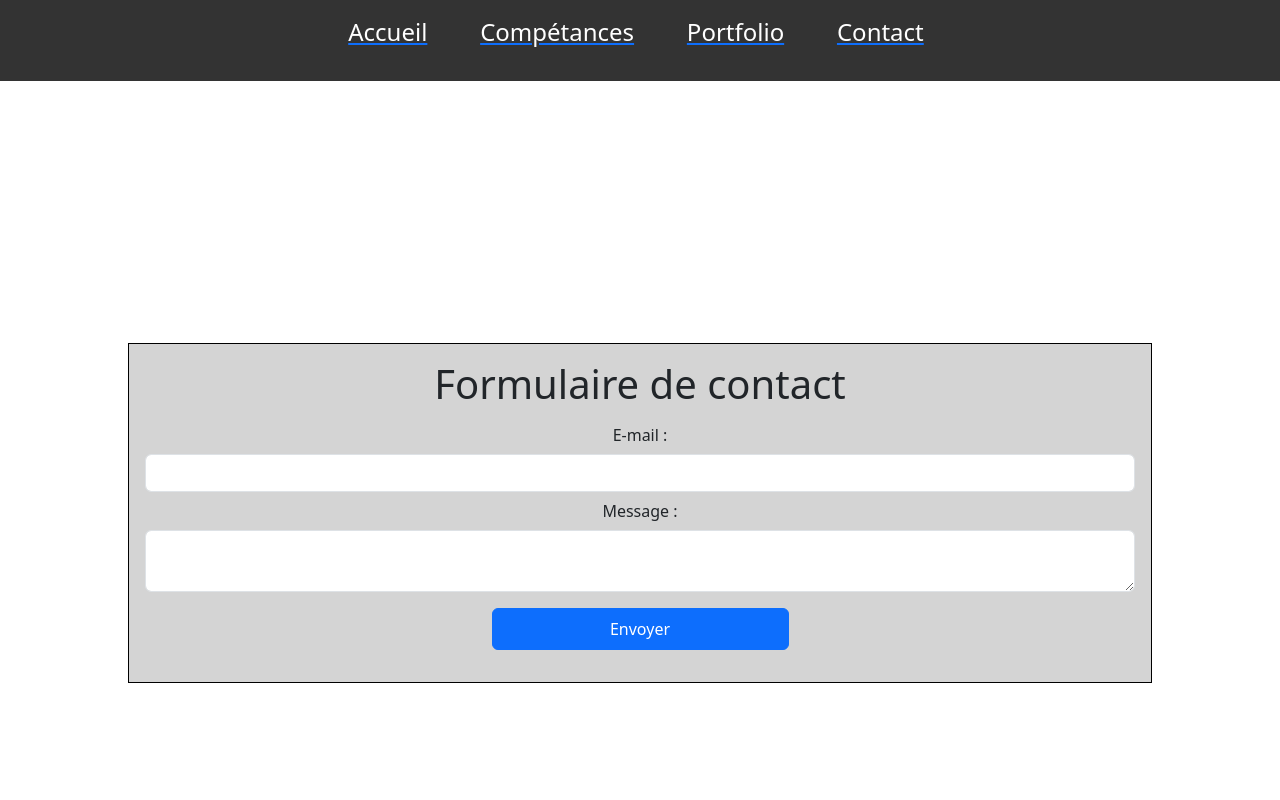
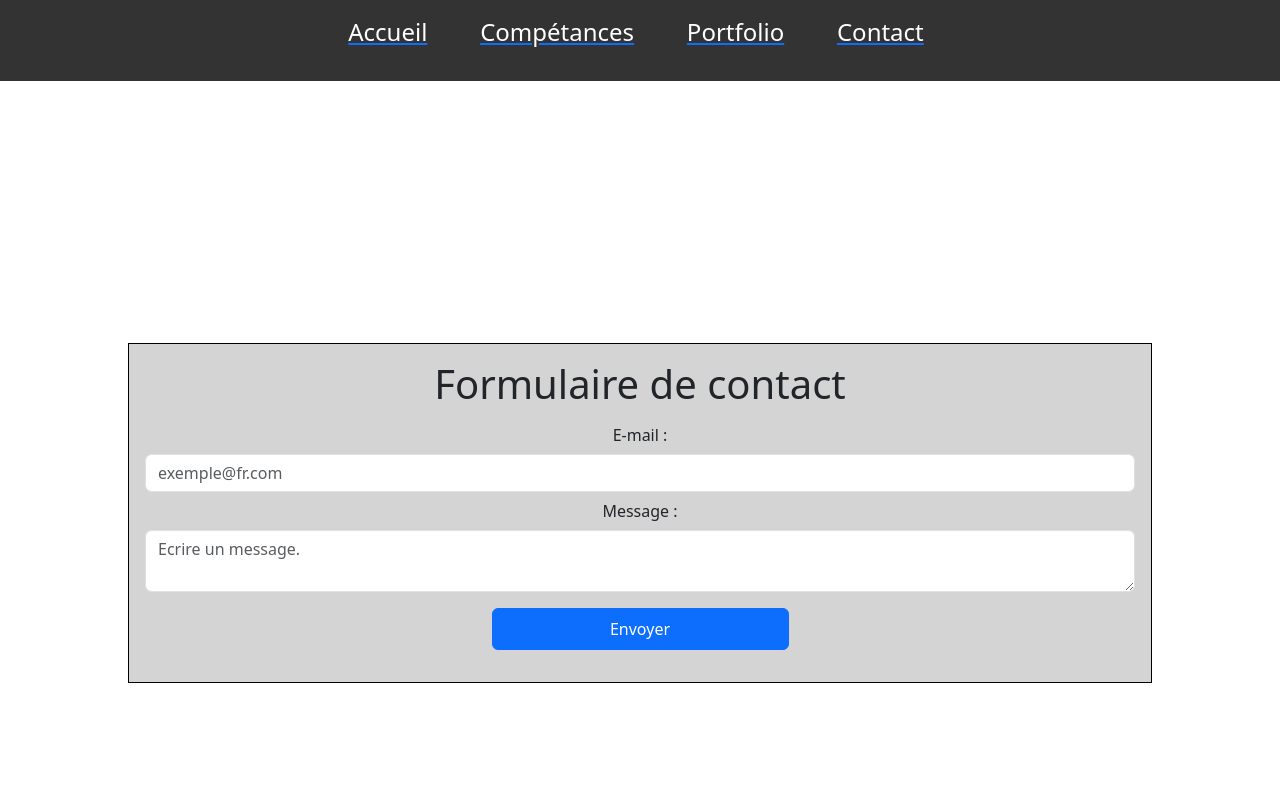
Before and after one commit to JohanYindou/ECF_ReactJS, a React (Vite) app: page /contact in a window 1280 px wide. Shown: the top 800 px of the page. Built offline with nearby package versions, Linux system fonts and the light colour scheme.

Commit message:
Mise en place des placeholders

```diff
--- a/src/components/Contact/FormContact.jsx
+++ b/src/components/Contact/FormContact.jsx
@@ -104,6 +104,7 @@ const ContactForm = ({ onSubmit }) => {
             type="email"
             className="form-control"
             id="email"
+            placeholder='exemple@fr.com'
             value={email}
             onChange={handleEmailChange}
             onBlur={() => setEmailChanged(true)}
@@ -124,6 +125,7 @@ const ContactForm = ({ onSubmit }) => {
           <textarea
             className="form-control"
             id="message"
+            placeholder='Ecrire un message.'
             value={message}
             onChange={handleMessageChange}
             onBlur={() => setMessageChanged(true)}
```
